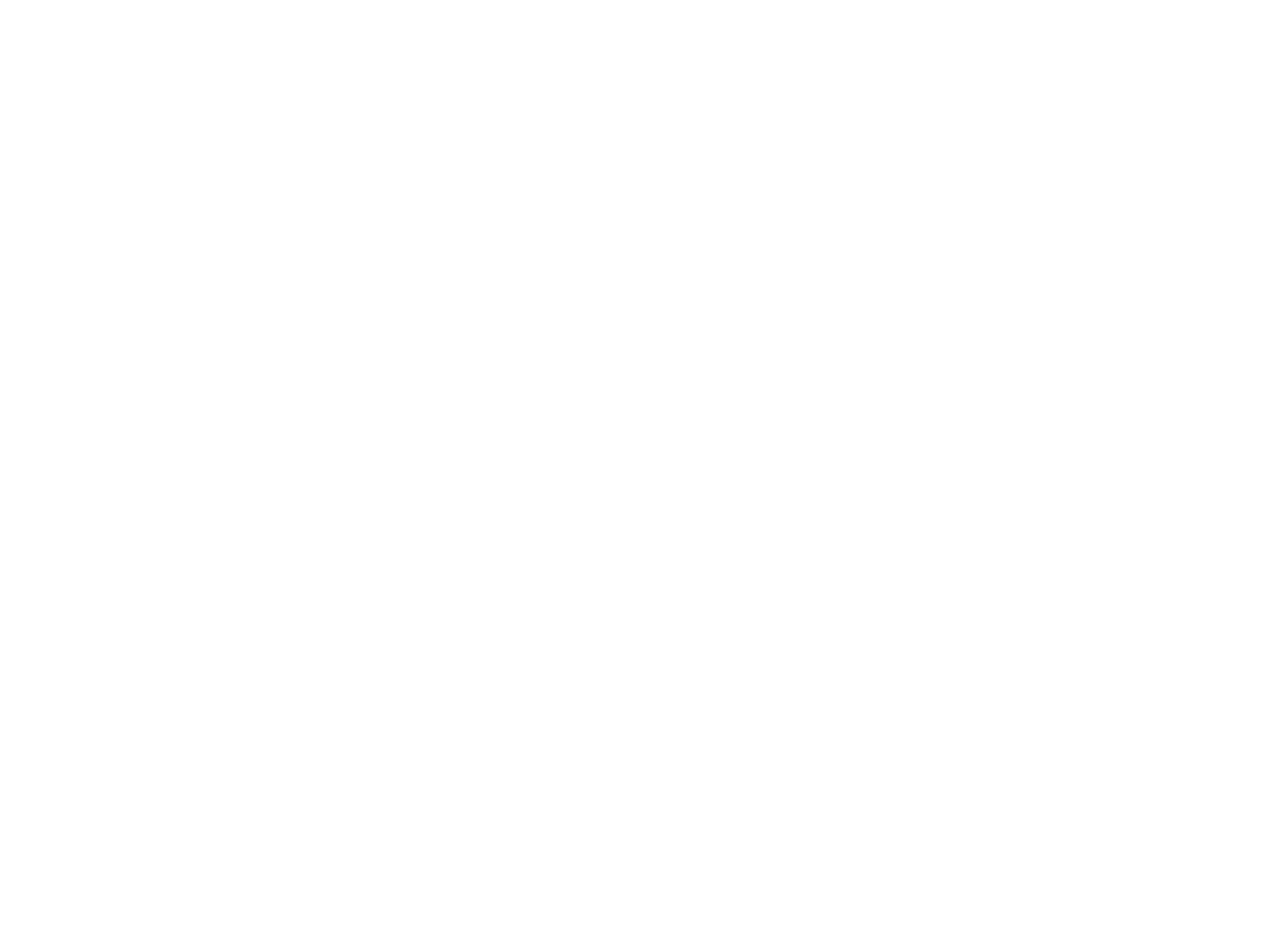
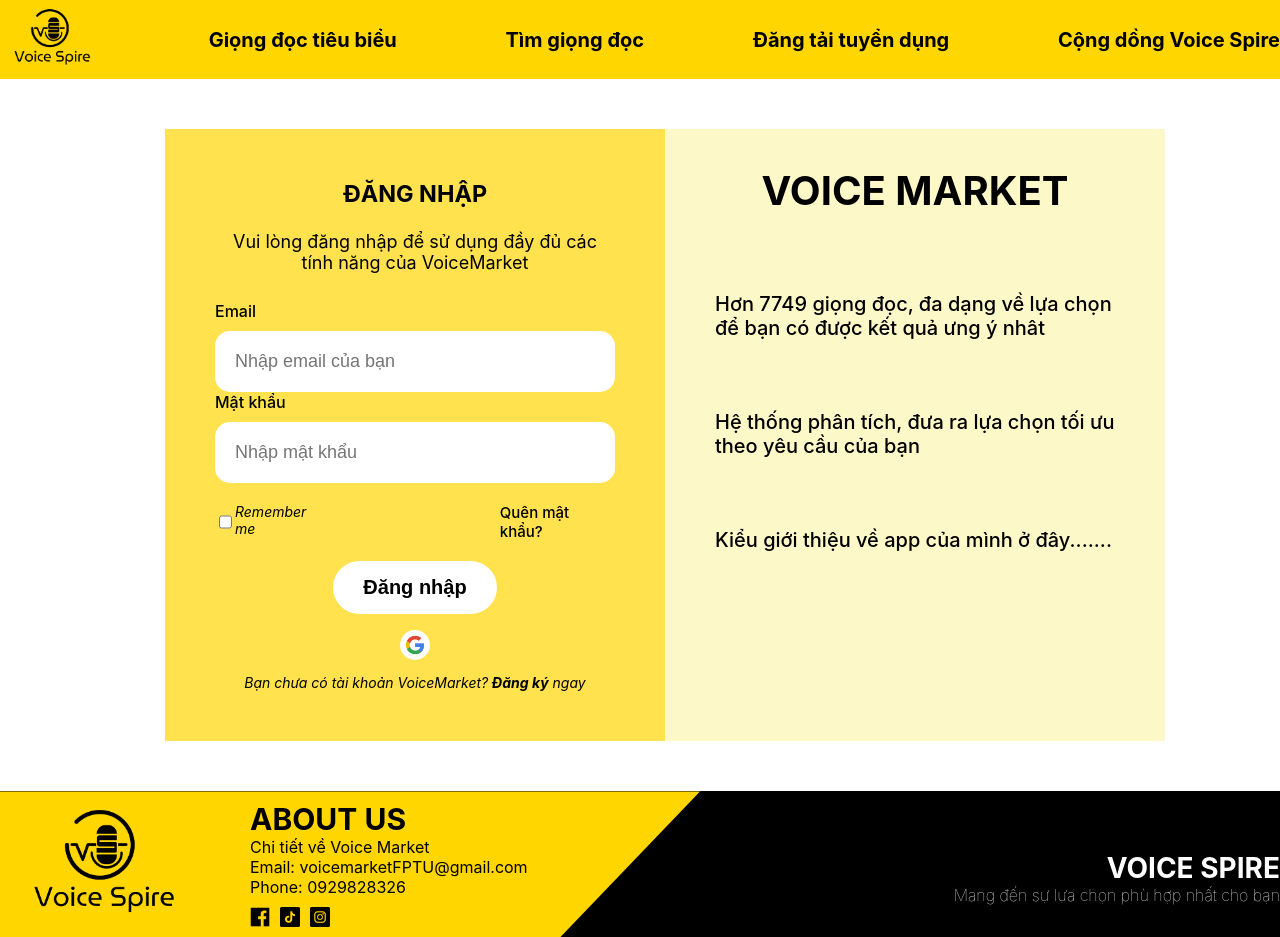
Before and after one commit to nhl511/voice-project-client, a React (Create React App) app: page /login in a window 1280 px wide. Before the commit the page ends 800 px from the top, so only its background shows below. Built offline with nearby package versions, Linux system fonts and the light colour scheme.

Commit message:
update protected routes

```diff
--- a/src/App.js
+++ b/src/App.js
@@ -16,13 +16,15 @@
   return (
     <Routes>
       <Route path="/" element={<Layout />}>
-        <Route path="/" element={<Login />} />
+        <Route path="/login" element={<Login />} />
         <Route path="/bank" element={<BankAccount />} />
         <Route path="/register" element={<RegisterSeller />} />
         <Route path="/register2" element={<RegisterBuyer />} />
-        <Route path="/profile" element={<VoiceProfile />} />
+
         <Route element={<RequireAuth />}>
+          <Route path="/" element={<Home />} />
           <Route path="/voices" element={<Voices />} />
+          <Route path="/profile" element={<VoiceProfile />} />
         </Route>
       </Route>
     </Routes>
--- a/src/components/RequireAuth/RequireAuth.js
+++ b/src/components/RequireAuth/RequireAuth.js
@@ -8,7 +8,7 @@
   return auth?.email ? (
     <Outlet />
   ) : (
-    <Navigate to="/" state={{ from: location }} replace />
+    <Navigate to="/login" state={{ from: location }} replace />
   );
 };
 
--- a/src/pages/Home/Home.js
+++ b/src/pages/Home/Home.js
@@ -1,7 +1,18 @@
 import React from "react";
 import "./Home.css";
+import { Link } from "react-router-dom";
 const Home = () => {
-  return <div className="test">Test</div>;
+  return (
+    <div className="test">
+      <Link to="/voices">
+        <span>Go to Voices Page</span>
+      </Link>
+      <br />
+      <Link to="/profile">
+        <span>Go to Profile Page</span>
+      </Link>
+    </div>
+  );
 };
 
 export default Home;
--- a/src/pages/Login/Login.js
+++ b/src/pages/Login/Login.js
@@ -39,7 +39,7 @@
       console.log(JSON.stringify(response?.data));
       const accessToken = response?.data?.accessToken;
       const roles = response?.data?.roles;
-      setAuth({ email, password });
+      setAuth({ email, password, roles });
       setEmail("");
       setPassword("");
       navigate(from, { replace: true });
```
